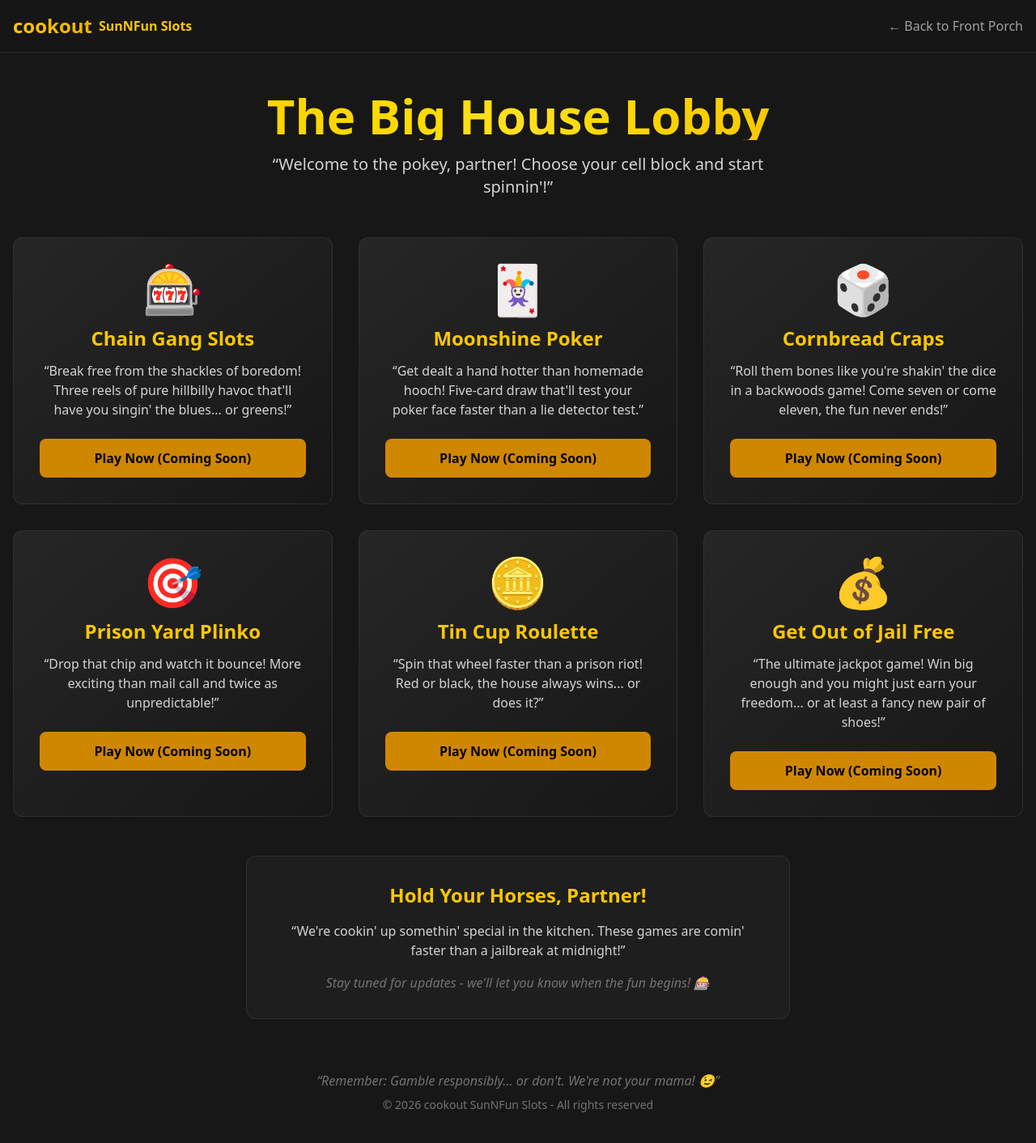
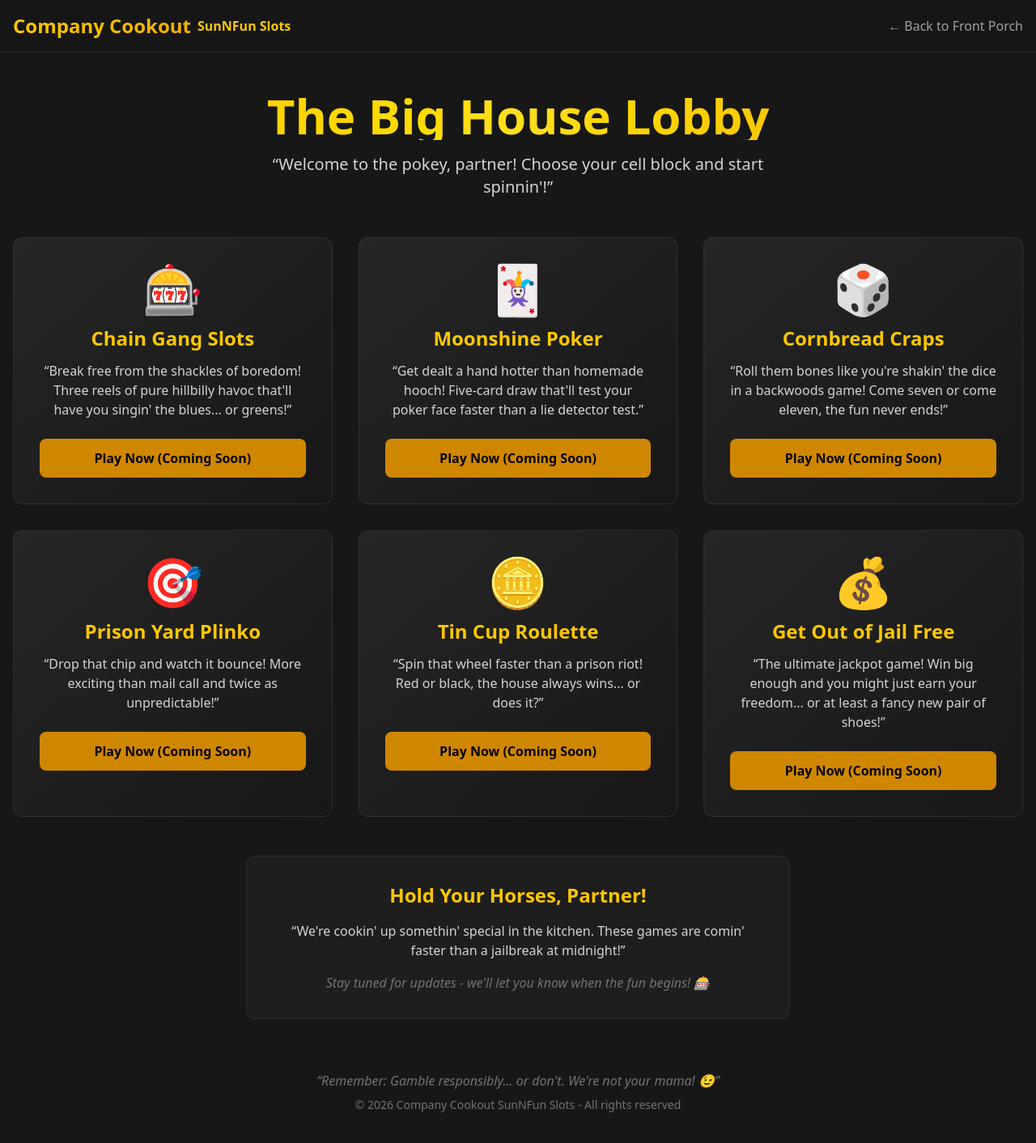
Before and after one commit to leonptucker3886-lab/Hhhhu, a Next.js app: page /lobby in a window 1280 px wide. Shown: the top 1412 px of the page at 81% size. Built offline with nearby package versions, Linux system fonts and the light colour scheme.

Commit message:
Update company name to 'Company Cookout' throughout the application

```diff
--- a/src/app/layout.tsx
+++ b/src/app/layout.tsx
@@ -13,7 +13,7 @@ const geistMono = Geist_Mono({
 });
 
 export const metadata: Metadata = {
-  title: "cookout SunNFun Slots - Hillbilly Casino Fun",
+  title: "Company Cookout SunNFun Slots - Hillbilly Casino Fun",
   description: "Welcome to the pokey! High-stakes slots with more fun than a jailbreak party. Play now and spin your way to freedom!",
 };
 
--- a/src/app/lobby/page.tsx
+++ b/src/app/lobby/page.tsx
@@ -8,7 +8,7 @@ export default function Lobby() {
         <div className="max-w-7xl mx-auto px-4 py-4 flex justify-between items-center">
           <Link href="/" className="flex items-center space-x-2">
             <span className="text-2xl font-bold bg-gradient-to-r from-yellow-400 to-yellow-500 bg-clip-text text-transparent">
-              cookout
+              Company Cookout
             </span>
             <span className="text-yellow-400 font-semibold">SunNFun Slots</span>
           </Link>
@@ -149,7 +149,7 @@ export default function Lobby() {
           <p className="italic">
             &ldquo;Remember: Gamble responsibly... or don&apos;t. We&apos;re not your mama! 😉&rdquo;
           </p>
-          <p className="text-sm mt-2">© 2026 cookout SunNFun Slots - All rights reserved</p>
+          <p className="text-sm mt-2">© 2026 Company Cookout SunNFun Slots - All rights reserved</p>
         </footer>
       </div>
     </main>
--- a/src/app/page.tsx
+++ b/src/app/page.tsx
@@ -13,7 +13,7 @@ export default function Home() {
           {/* Header */}
           <div className="text-center mb-16">
             <h1 className="text-6xl md:text-8xl font-bold mb-6 bg-gradient-to-r from-yellow-400 via-yellow-300 to-yellow-500 bg-clip-text text-transparent">
-              cookout
+              Company Cookout
             </h1>
             <div className="text-2xl md:text-4xl font-bold text-yellow-400 mb-4">
               SunNFun Slots
```
